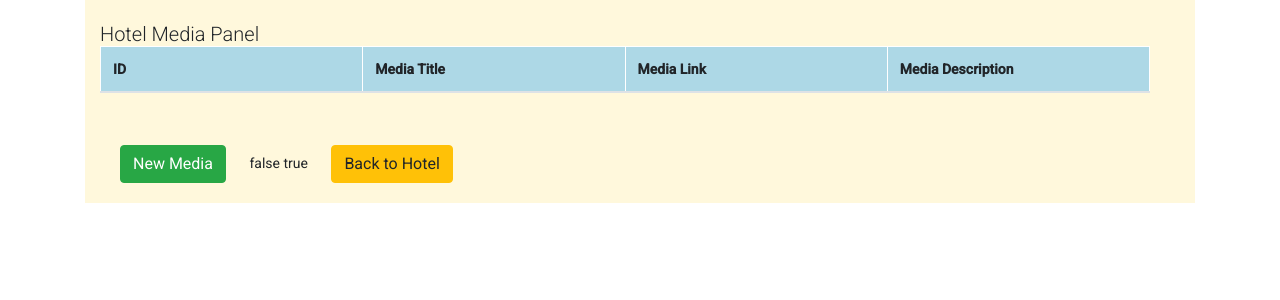
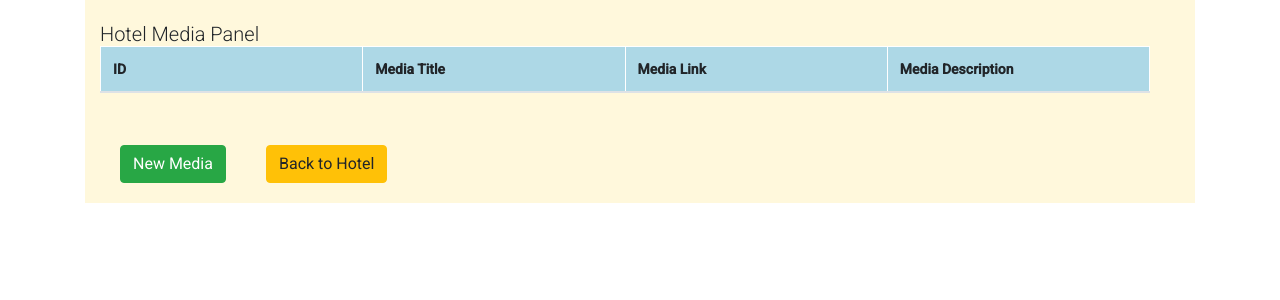
Before and after one commit to artsgard/hotelbookerfrontend, an Angular app: page /media-panel in a window 1280 px wide. Shown: the top 300 px of the page. Built offline with nearby package versions, Linux system fonts and the light colour scheme.

Commit message:
correction

```diff
--- a/src/app/media-panel/media-panel.component.html
+++ b/src/app/media-panel/media-panel.component.html
@@ -70,8 +70,6 @@
         <div class="hidden-button-panel" *ngIf='showHiddenButtons && showForm'>
             <button type="button" (click)="onDelete()" class="btn btn-danger">Remove Media</button>
         </div>
-        {{mediaForm.invalid}}
-        {{!submitButtonDeBlock}}
         <button type="button" *ngIf="showForm" (click)="onSubmit()" [disabled]="mediaForm.invalid || !submitButtonDeBlock"
             class="btn btn-success">Submit
             Media</button>
```
